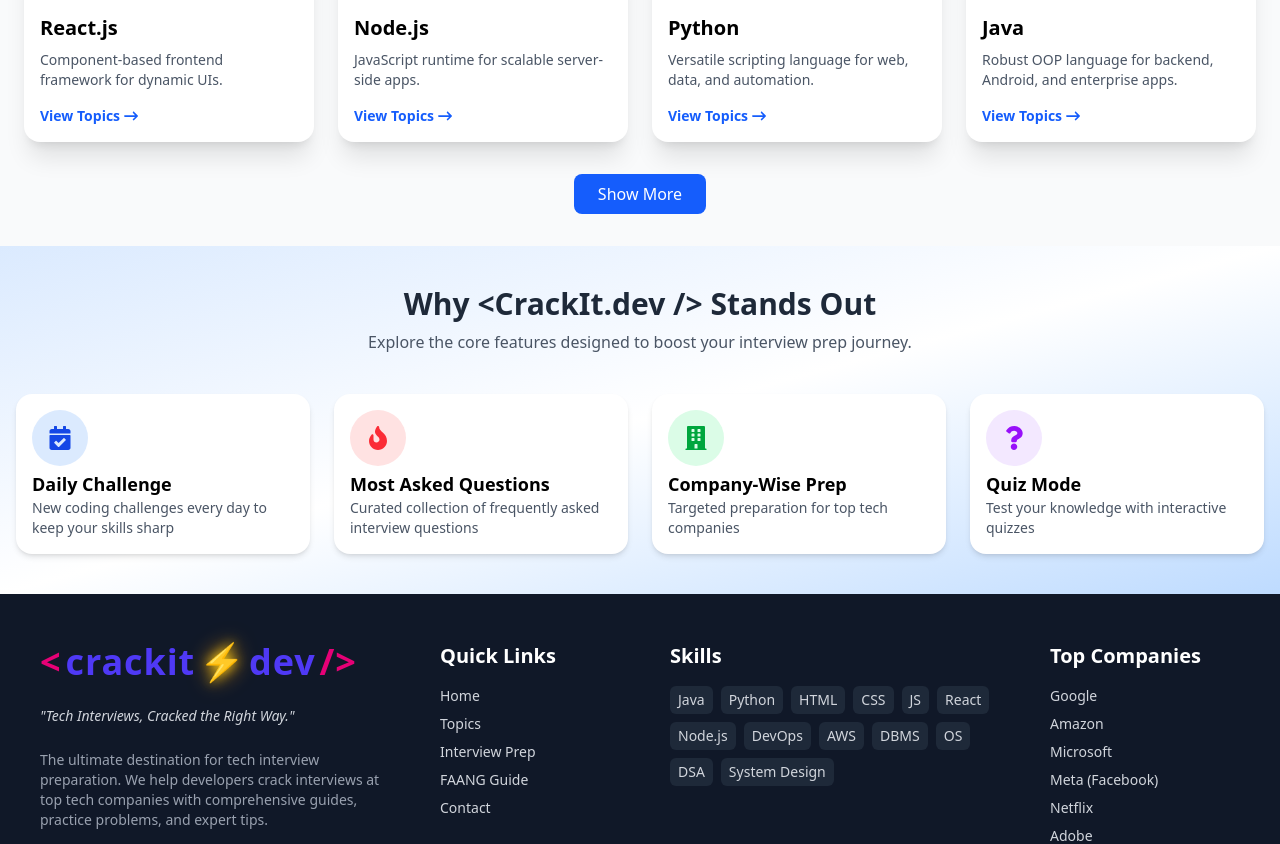
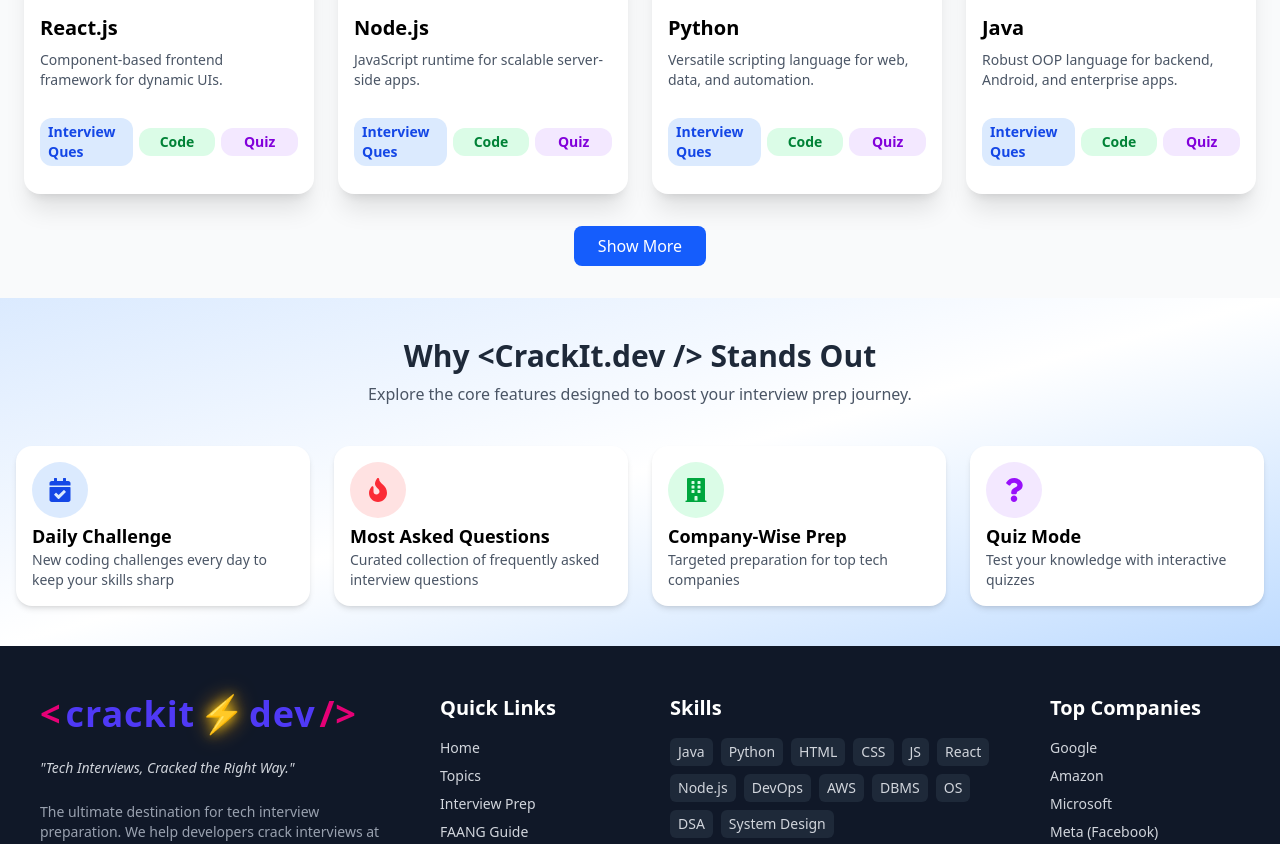
Before and after one commit to Mansi-unge/CrackItDev, a React (Vite) app: page / in a window 1280 px wide. Shown: the part 917-1761 px from the top of the page. Built offline with nearby package versions, Linux system fonts and the light colour scheme.

Commit message:
UPDATE REPO

```diff
--- a/src/App.jsx
+++ b/src/App.jsx
@@ -14,6 +14,7 @@ import CodeEditorPage from "./Components/challenges/CodeEditorPage";
 import Dashboard from "./Pages/Dashboard";
 import { ToastContainer } from "react-toastify";
 import "react-toastify/dist/ReactToastify.css";
+import ScrollToTop from "./Components/Common/ScrollToTop";
 
 function AppWrapper() {
   const location = useLocation();
@@ -23,6 +24,7 @@ function AppWrapper() {
   return (
     <>
       <ToastContainer />
+      <ScrollToTop/>
       {!shouldHideLayout && <Header />}
       <Routes>
         <Route path="/" element={<Home />} />
@@ -32,6 +34,15 @@ function AppWrapper() {
         <Route path="/challenges/:tech" element={<ProtectedRoute><ChallengeQuestions /></ProtectedRoute>} />
         <Route path="/compiler/:id" element={<CodeEditorPage />} />
         <Route path="/quiz" element={<ProtectedRoute><Quiz /></ProtectedRoute>} />
+        <Route
+  path="/quiz/:tech"
+  element={
+    <ProtectedRoute>
+      <Quiz />
+    </ProtectedRoute>
+  }
+/>
+
         <Route path="/dashboard" element={<ProtectedRoute><Dashboard /></ProtectedRoute>} />
       </Routes>
       {!shouldHideLayout && <Footer />}
--- /dev/null
+++ b/src/Components/Common/ScrollToTop.jsx
@@ -0,0 +1,15 @@
+import { useEffect } from "react";
+import { useLocation } from "react-router-dom";
+
+const ScrollToTop = () => {
+  const { pathname } = useLocation();
+
+  useEffect(() => {
+    // Scroll to top on route change
+    window.scrollTo(0, 0);
+  }, [pathname]);
+
+  return null;
+};
+
+export default ScrollToTop;
--- a/src/Components/HomePage/TechStack.jsx
+++ b/src/Components/HomePage/TechStack.jsx
@@ -43,12 +43,32 @@ const TechStack = () => {
               </div>
               <h2 className="text-xl font-semibold mb-2">{item.name}</h2>
               <p className="text-gray-600 mb-4 text-sm">{item.info}</p>
-              <Link
-                to={item.href}
-                className="text-blue-600 hover:text-blue-800 flex items-center text-sm font-semibold"
-              >
-                View Topics <FaArrowRightLong className="ml-1" />
-              </Link>
+              <div className="flex justify-between items-center gap-1.5 mt-auto py-3">
+                <Link
+                  to={`/topics?tech=${item.name}&type=Theory`}
+                  className="flex-1 flex justify-center items-center px-2 text-sm font-semibold text-blue-700 bg-blue-100 py-1 rounded-xl hover:bg-blue-200 transition"
+                >
+                  Interview Ques
+                </Link>
+
+
+                <Link
+                  to={`/challenges/${item.name}`}
+                  className="flex-1 flex justify-center items-center text-sm font-semibold text-green-700 bg-green-100 py-1 rounded-xl hover:bg-green-200 transition"
+                >
+                  Code
+                </Link>
+
+
+               <Link
+  to={`/quiz/${item.name}`}
+  className="flex-1 flex justify-center items-center text-sm font-semibold text-purple-700 bg-purple-100 py-1 rounded-xl hover:bg-purple-200 transition"
+>
+  Quiz
+</Link>
+              </div>
+
+
             </div>
           );
         })}
--- a/src/Components/HomePage/TechStackData.js
+++ b/src/Components/HomePage/TechStackData.js
@@ -16,6 +16,7 @@ import {
   SiDjango,
   SiKubernetes,
   SiRust,
+  SiJavascript,
 } from "react-icons/si";
 
 const fullTechData = [
@@ -110,6 +111,16 @@ const fullTechData = [
     href: "/TypeScript",
   },
   {
+  icon: SiJavascript,
+  name: "JavaScript",
+  color: "text-yellow-400",
+  type1: "Basic",
+  type2: "Medium",
+  type3: "Advanced",
+  info: "Versatile scripting language for frontend and backend development.",
+  href: "/JavaScript",
+},
+  {
     icon: SiRust ,
     name: "Rust",
     color: " text-orange-70",
--- a/src/Hooks/Theory/useBrowseTheoryQuestions.jsx
+++ b/src/Hooks/Theory/useBrowseTheoryQuestions.jsx
@@ -1,9 +1,10 @@
+// useBrowseTheoryQuestions.js
 import { useState, useEffect, useCallback } from "react";
 import { fetchTheoryQuestions } from "../../services/Theory/theoryService";
 
 const PAGE_SIZE = 15;
 
-export default function useBrowseTheoryQuestions() {
+export default function useBrowseTheoryQuestions({ manual = false } = {}) {
   const [filters, setFilters] = useState({
     tech: [],
     level: [],
@@ -14,6 +15,7 @@ export default function useBrowseTheoryQuestions() {
   const [page, setPage] = useState(1);
   const [totalQuestions, setTotalQuestions] = useState(0);
   const [loading, setLoading] = useState(false);
+  const [shouldFetch, setShouldFetch] = useState(!manual); // NEW
 
   const buildQuery = () => {
     const query = [];
@@ -31,7 +33,7 @@ export default function useBrowseTheoryQuestions() {
       const newQuestions = data.questions;
 
       setTotalQuestions(data.total);
-      setQuestions(prev =>
+      setQuestions((prev) =>
         page === 1 ? newQuestions : [...prev, ...newQuestions]
       );
     } catch (error) {
@@ -42,12 +44,15 @@ export default function useBrowseTheoryQuestions() {
   }, [filters, page]);
 
   useEffect(() => {
-    setPage(1);
-  }, [filters]);
+    if (!shouldFetch) return;
+    loadQuestions();
+  }, [loadQuestions, shouldFetch]);
 
   useEffect(() => {
-    loadQuestions();
-  }, [loadQuestions]);
+    if (shouldFetch) {
+      setPage(1);
+    }
+  }, [filters]);
 
   return {
     filters,
@@ -57,5 +62,6 @@ export default function useBrowseTheoryQuestions() {
     page,
     setPage,
     totalQuestions,
+    triggerFetch: () => setShouldFetch(true), // NEW
   };
 }
--- a/src/Hooks/challenges/useChallengeQuestions.jsx
+++ b/src/Hooks/challenges/useChallengeQuestions.jsx
@@ -1,5 +1,9 @@
 import { useEffect, useState, useCallback } from "react";
-import { fetchCodingQuestions, fetchSolvedQuestionIds, buildChallengeQuery } from "../../services/challenges/challengeQuestionsService";
+import {
+  fetchCodingQuestions,
+  fetchSolvedQuestionIds,
+  buildChallengeQuery,
+} from "../../services/challenges/challengeQuestionsService";
 
 const useChallengeQuestions = (initialTech) => {
   const [solvedIds, setSolvedIds] = useState(new Set());
@@ -7,11 +11,19 @@ const useChallengeQuestions = (initialTech) => {
   const [questions, setQuestions] = useState([]);
   const [loading, setLoading] = useState(true);
   const [filters, setFilters] = useState({
-    tech: [initialTech],
+    tech: initialTech ? [initialTech] : [],
     level: [],
     type: ["Coding"],
     company: [],
   });
+
+  // 🔁 Sync tech filter when `initialTech` changes from route param
+  useEffect(() => {
+    setFilters((prev) => ({
+      ...prev,
+      tech: initialTech ? [initialTech] : [],
+    }));
+  }, [initialTech]);
 
   const loadQuestions = useCallback(() => {
     setLoading(true);
@@ -34,7 +46,6 @@ const useChallengeQuestions = (initialTech) => {
     }
   }, []);
 
-
   useEffect(() => {
     loadQuestions();
   }, [loadQuestions]);
--- a/src/Pages/BrowseTopic.jsx
+++ b/src/Pages/BrowseTopic.jsx
@@ -1,10 +1,14 @@
-import React from "react";
+// BrowseTopic.jsx
+import React, { useEffect } from "react";
+import { FaSpinner } from "react-icons/fa";
+import { useSearchParams } from "react-router-dom";
 import useBrowseTheoryQuestions from "../Hooks/Theory/useBrowseTheoryQuestions";
 import TheoryFilterSection from "../Components/Topic/TheoryFilters";
 import QuestionCard from "../Components/Topic/QuestionCard";
-import { FaSpinner } from "react-icons/fa";
 
 export default function BrowseTopic() {
+  const [searchParams] = useSearchParams();
+
   const {
     filters,
     setFilters,
@@ -13,7 +17,22 @@ export default function BrowseTopic() {
     page,
     setPage,
     totalQuestions,
-  } = useBrowseTheoryQuestions();
+    triggerFetch,
+  } = useBrowseTheoryQuestions({ manual: true }); // manual fetch
+
+  useEffect(() => {
+    const techParam = searchParams.get("tech");
+    const typeParam = searchParams.get("type");
+
+    setFilters({
+      tech: techParam ? [techParam] : [],
+      type: typeParam ? [typeParam] : ["Theory"],
+      level: [],
+      company: [],
+    });
+
+    triggerFetch(); // after setting filters
+  }, [searchParams]);
 
   return (
     <div className="md:flex">
--- a/src/Pages/Quiz.jsx
+++ b/src/Pages/Quiz.jsx
@@ -1,19 +1,22 @@
 import React, { useState } from "react";
-import { Navigate } from "react-router-dom";
+import { Navigate, useParams } from "react-router-dom";
 import useMCQQuiz from "../Hooks/MCQ/useMCQQuiz";
-
 import MCQHeader from "../Components/Quiz/MCQHeader";
 import QuizFilterSection from "../Components/Quiz/QuizFilterSection";
 import QuestionList from "../Components/Quiz/QuestionList";
 import QuizPageLayout from "../Components/Quiz/QuizPageLayout";
 
+
 export default function Quiz() {
+  const { tech } = useParams();
+
   const [filters, setFilters] = useState({
-    tech: [],
+    tech: tech ? [tech] : [],
     level: [],
     type: ["MCQ"],
     company: [],
   });
+
 
   const token = localStorage.getItem("token");
   if (!token) return <Navigate to="/login" replace />;
```
